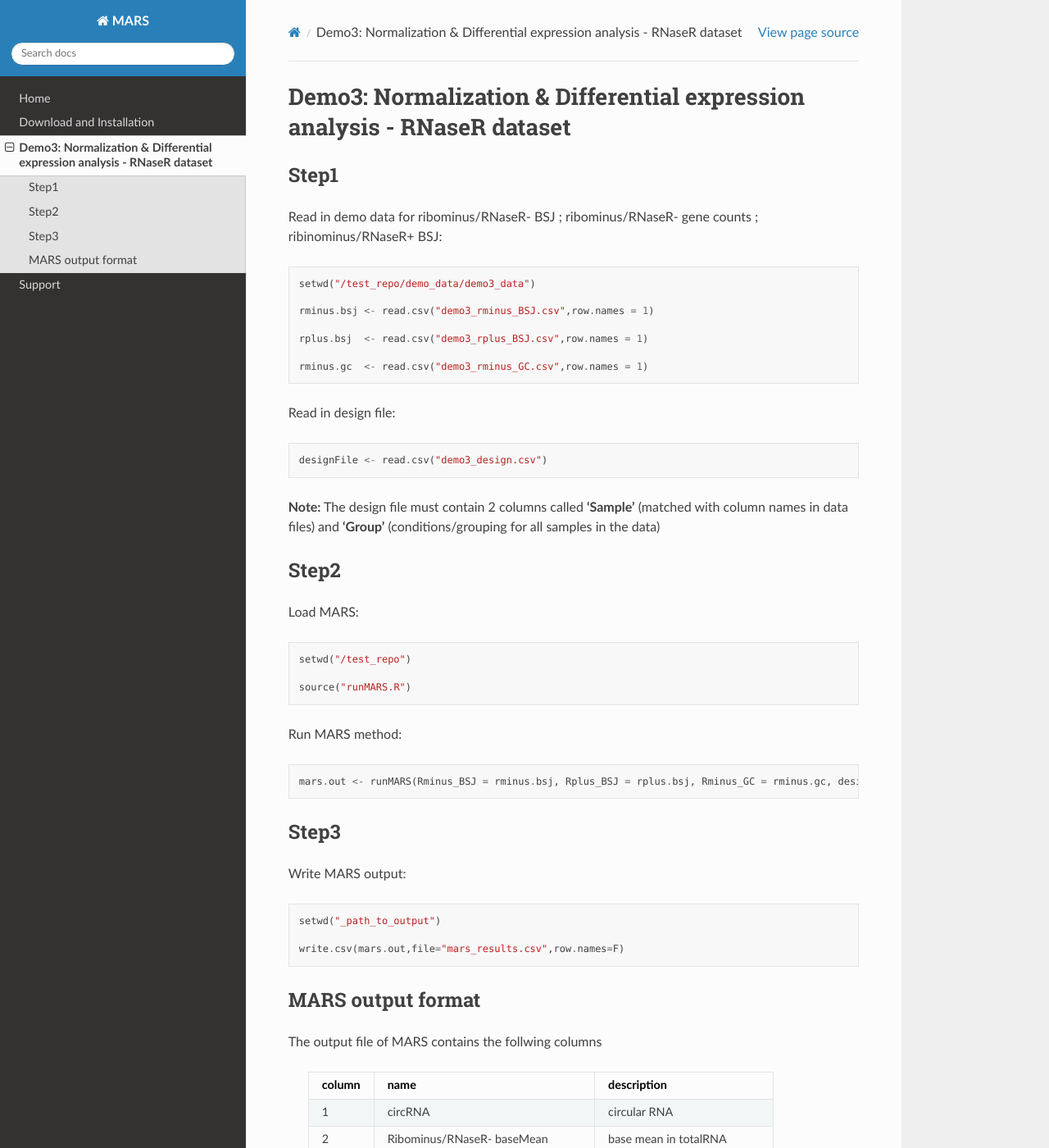
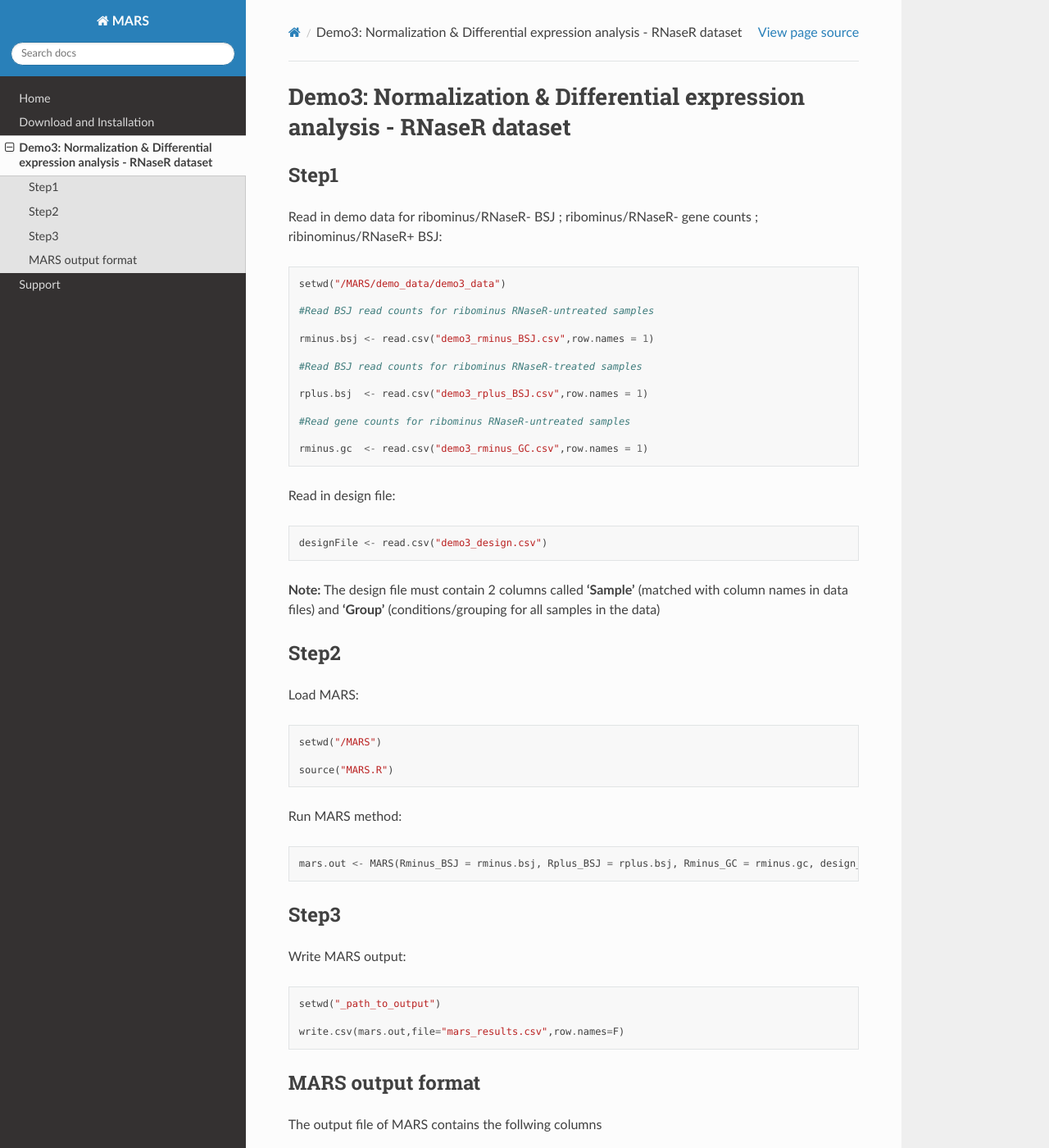
Before and after one commit to uthrabalaji/MARS, a Sphinx documentation site: the page built from docs/demo3.rst, in a window 1280 px wide and 1400 px high. Shown: the whole window at 82% size. Built offline with Sphinx 7.4.7 and the Read the Docs theme 2.0.0, drawn with Linux system fonts in a browser that asks for light colours; some of the changed text lies outside the part shown.

Commit message:
updating docs

```diff
--- a/docs/demo3.rst
+++ b/docs/demo3.rst
@@ -7,11 +7,17 @@ Step1
 
 Read in demo data for ribominus/RNaseR- BSJ ; ribominus/RNaseR- gene counts ; ribinominus/RNaseR+ BSJ::
 
-	setwd("/test_repo/demo_data/demo3_data")
+	setwd("/MARS/demo_data/demo3_data")
+
+	#Read BSJ read counts for ribominus RNaseR-untreated samples
 
 	rminus.bsj <- read.csv("demo3_rminus_BSJ.csv",row.names = 1)
 
+        #Read BSJ read counts for ribominus RNaseR-treated samples
+
 	rplus.bsj  <- read.csv("demo3_rplus_BSJ.csv",row.names = 1)
+
+        #Read gene counts for ribominus RNaseR-untreated samples
 
 	rminus.gc  <- read.csv("demo3_rminus_GC.csv",row.names = 1)
 
@@ -27,13 +33,13 @@ Step2
 
 Load MARS::
 
-	setwd("/test_repo")
+	setwd("/MARS")
 
-	source("runMARS.R")
+	source("MARS.R")
 
 Run MARS method::
 
-	mars.out <- runMARS(Rminus_BSJ = rminus.bsj, Rplus_BSJ = rplus.bsj, Rminus_GC = rminus.gc, design_file = designFile)
+	mars.out <- MARS(Rminus_BSJ = rminus.bsj, Rplus_BSJ = rplus.bsj, Rminus_GC = rminus.gc, design_file = designFile)
 
 
 Step3
--- a/docs/home.rst
+++ b/docs/home.rst
@@ -18,4 +18,4 @@ License
 -------
 	The code is released under GNU General Public License. For more information see `LICENSE`_.
 
-        .. _LICENSE: https://github.com/uthrabalaji/test_repo/blob/main/LICENSE
+        .. _LICENSE: https://github.com/uthrabalaji/MARS/blob/main/LICENSE
--- a/docs/install.rst
+++ b/docs/install.rst
@@ -19,17 +19,17 @@ Download MARS
 
 Donwload zip file of the latest release `here`_.
 
-.. _here: https://github.com/uthrabalaji/test_repo/archive/main.zip
+.. _here: https://github.com/uthrabalaji/MARS/archive/main.zip
 
 Unzip downloaded file.
 
 Alternatively, use command line to download::
 
-	git clone https://github.com/uthrabalaji/test_repo.git
+	git clone https://github.com/uthrabalaji/MARS.git
 
 
 Installation
 ------------
 To load MARS function, type the following in R console::
 
-	source("runMARS.R")
+	source("MARS.R")
--- a/docs/support.rst
+++ b/docs/support.rst
@@ -4,4 +4,4 @@ Support
 
 For questions and feedback open an issue on `Github`_.
 
-.. _Github: https://github.com/uthrabalaji/test_repo/issues
+.. _Github: https://github.com/uthrabalaji/MARS/issues
```
Also changed, not shown: other parts of docs/demo3.rst (+3 -1 lines).
